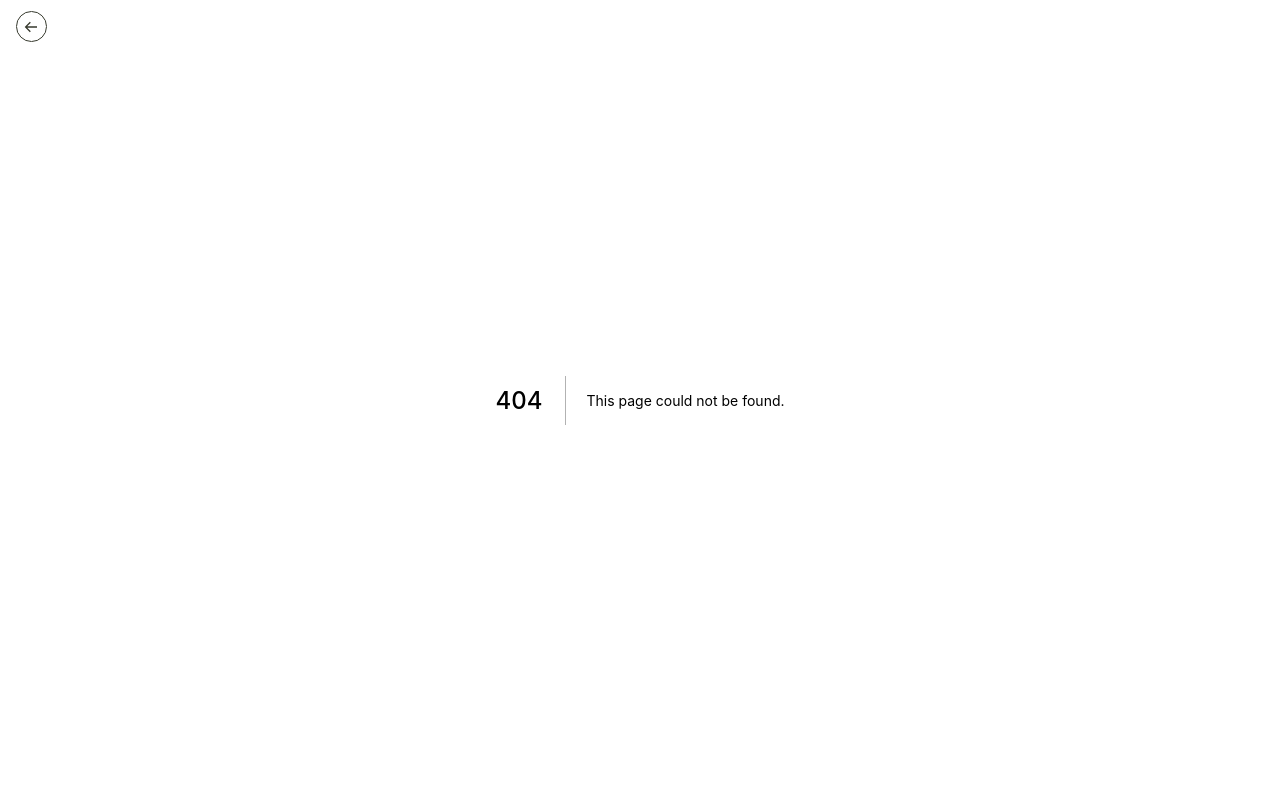
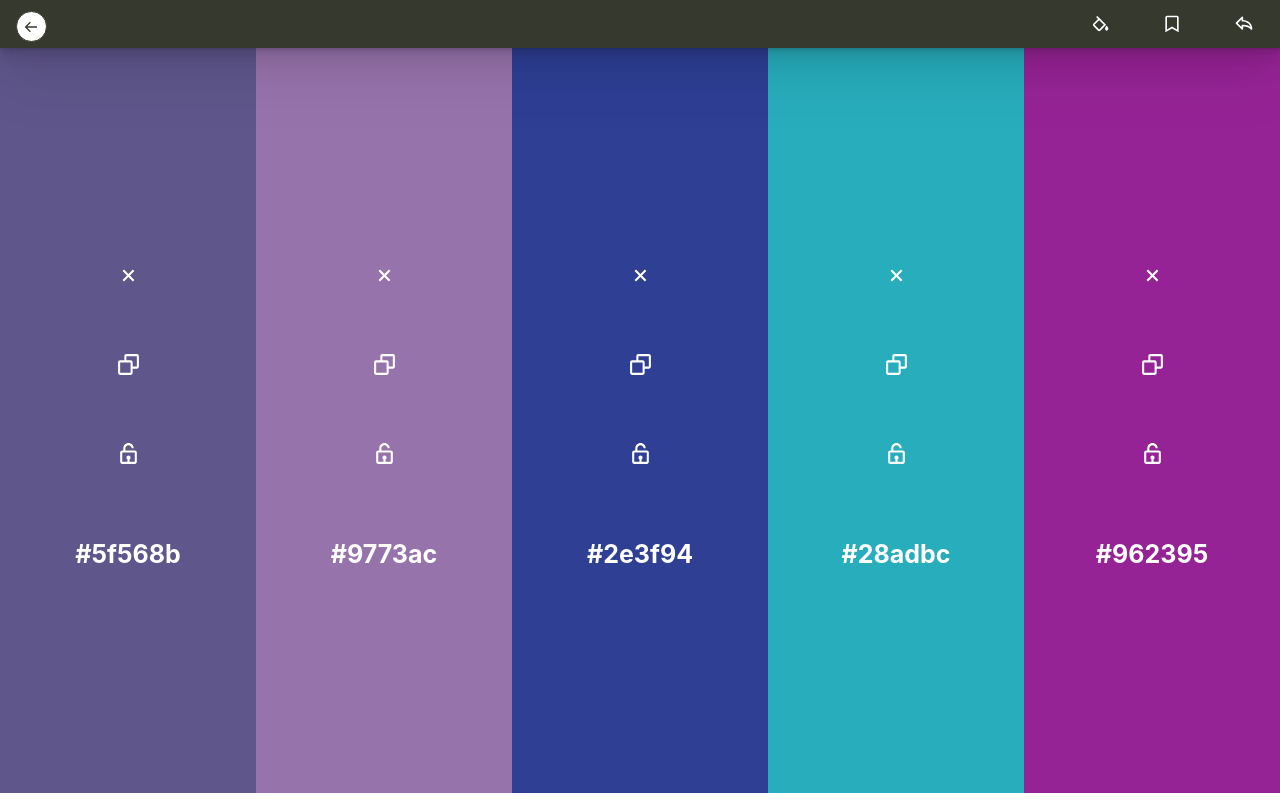
Before and after one commit to MayurDeopa/colorpallete, a Next.js app: page /generator/5f568b9773ac2e3f9428adbc962395 in a window 1280 px wide. Before the commit this address had no page. Built offline with nearby package versions, Linux system fonts and the light colour scheme.

Commit message:
Added New UI

```diff
--- a/actions/generateColors.js
+++ b/actions/generateColors.js
@@ -32,7 +32,7 @@ export const generateColors =(arr)=>{
                 newArr.push(getCOlorObject(getRandomColor(),i))
             }
         }
-        console.log(newArr)
+
         return newArr
     }
     else{
@@ -46,14 +46,14 @@ export const generateColors =(arr)=>{
 export const getColorsFromString=(str)=>{
     let arr =[]
     let hash ="#"
-    for(let i=0 , o =0;i<=4;i++,o+=6){
+    for(let i=0 , o =0;i<str.length/6;i++,o+=6){
         arr[i]=getCOlorObject(hash.concat(str.substr(o,6)),i)
     }
     return arr
 }
 
 export const generateUrlFromArray =(arr)=>{
-    let url ='https://colorpallete.vercel.app/exports/'
+    let url ='/generator/'
     let colorString= ""
     for(let i=0;i<arr.length;i++){
         colorString += arr[i].color.substr(1)
@@ -61,3 +61,32 @@ export const generateUrlFromArray =(arr)=>{
     url += colorString
     return url
 }
+
+export const  hexToRgb=(hex)=> {
+    console.log(hex)
+    // Remove the hash at the start if it's there
+    hex = hex.replace(/^#/, '');
+
+    // Parse the r, g, b values
+    let bigint = parseInt(hex, 16);
+    let r = (bigint >> 16) & 255;
+    let g = (bigint >> 8) & 255;
+    let b = bigint & 255;
+
+    // Return the result as an object
+    return { r: r, g: g, b: b };
+}
+
+export const rgbToHex=(r, g, b)=> {
+    return "#" + ((1 << 24) + (r << 16) + (g << 8) + b).toString(16).slice(1).toUpperCase();
+}
+export const getSimilarColor = (color1Hex,color2Hex)=>{
+    const {r:r1,g:g1,b:b1} = hexToRgb(color1Hex)
+    const {r:r2,g:g2,b:b2} = hexToRgb(color2Hex)
+
+    let rMid = Math.round((r1 + r2) / 2);
+    let gMid = Math.round((g1 + g2) / 2);
+    let bMid = Math.round((b1 + b2) / 2);
+
+    return getCOlorObject(rgbToHex(rMid, gMid, bMid),Math.floor(Math.random()*1000));
+}
--- a/components/Back.js
+++ b/components/Back.js
@@ -4,7 +4,7 @@ import {BiArrowBack} from 'react-icons/bi'
 const Back =()=>{
     const router = useRouter()
     const goBack=()=>{
-        router.back()
+        router.push('/')
     }
 
     return (
--- a/components/Color.js
+++ b/components/Color.js
@@ -1,12 +1,16 @@
-import { useContext, useState } from 'react'
-import {BiCopy,BiLock,BiLockOpen,BiBookmark } from 'react-icons/bi'
-import { ColorContext } from '../pages/_app'
+import { useState } from 'react'
+import {BiCopy,BiLock,BiLockOpen,BiX,BiPlus } from 'react-icons/bi'
 import styles from '../styles/Generator.module.css'
+import { getSimilarColor,generateUrlFromArray } from '../actions/generateColors'
+import { useRouter } from 'next/router'
 
-const Color = ({color,changes})=>{
-    const {saved} = useContext(ColorContext)
+const Color = ({color,changes,index})=>{
+    const router = useRouter()
     const [colors,setColors] = changes.globalState
     const [locked,setLocked] = useState(false)
+
+    const [isExpansionOpen,toggleExpansion] = useState(false)
+
     const lock = ()=>{
         setLocked(true)
         setColors(colors.map((x)=>x.id===color.id?{...x,isLocked:true}:x))
@@ -16,6 +20,31 @@ const Color = ({color,changes})=>{
         setColors(colors.map((x)=>x.id===color.id?{...x,isLocked:false}:x))
     }
 
+    const handleExpand = (index1,index2)=>{
+        const tempArr = []
+        let tempIndex = 0
+        let newArrayIndex = 0
+        while (newArrayIndex<colors.length + 1) {
+            if(newArrayIndex===index2){
+                tempArr[newArrayIndex] = getSimilarColor(colors[index1].color,colors[index2].color)
+                newArrayIndex++
+            }
+            else{
+                tempArr[newArrayIndex] = colors[tempIndex]
+                newArrayIndex++
+                tempIndex++
+            }
+        }
+        setColors(tempArr)
+        router.push(generateUrlFromArray(tempArr))
+    }
+
+    const handleClose = (color)=>{
+        const newColors = colors.filter((c)=>c.id!==color.id)
+        setColors(newColors)
+        router.push(generateUrlFromArray(newColors))
+    }
+
     return (
         <div style={{
             backgroundColor :color.color,
@@ -23,6 +52,18 @@ const Color = ({color,changes})=>{
         }}
             className={styles.color}
         >
+            {index!==0 && (
+                <div className={styles.expand} onMouseEnter={()=>toggleExpansion(true)} onMouseLeave={()=>toggleExpansion(false)}>
+                    {isExpansionOpen && (
+                        <div className={styles.expand_icon} style={{color:'black'}} onClick={()=>handleExpand(index-1,index)}>
+                            <BiPlus color='black'/>
+                        </div>
+                    )}
+                </div>
+            )}
+             <div className={styles.icons} onClick={()=>handleClose(color)}>
+                <BiX/>
+            </div>
             <div className={styles.icons} onClick={()=>navigator.clipboard.writeText(color.color)}>
                 <BiCopy/>
             </div>
--- a/package.json
+++ b/package.json
@@ -12,7 +12,7 @@
     "next": "12.1.0",
     "react": "17.0.2",
     "react-dom": "17.0.2",
-    "react-icons": "^4.3.1"
+    "react-icons": "^4.12.0"
   },
   "devDependencies": {
     "eslint": "8.9.0",
--- a/pages/generator.js
+++ b/pages/generator/[colorCode].js
@@ -1,10 +1,10 @@
-import { generateColors, generateUrlFromArray} from "../actions/generateColors"
+import { generateColors, generateUrlFromArray, getColorsFromString} from "../../actions/generateColors"
 import { useContext, useEffect, useState } from "react"
-import Color from "../components/Color"
-import styles from '../styles/Generator.module.css'
+import Color from '../../components/Color'
+import styles from '../../styles/Generator.module.css'
 import Head from "next/head"
 import { BiBookmark,BiColorFill ,BiShare} from "react-icons/bi"
-import { ColorContext } from "./_app"
+import { ColorContext } from "../_app"
 import { useRouter } from "next/router"
 
 const Generator=()=>{
@@ -12,12 +12,17 @@ const Generator=()=>{
     const {saved} = useContext(ColorContext)
     const [savedColors,setSavedColors] = saved
     const [colors,setColors] = useState([])
+
+    const colorsFromUrl = router.query.colorCode
+    console.log(colorsFromUrl)
     useEffect(()=>{
-        setColors(()=>generateColors(colors))
-    },[])
+        if(colorsFromUrl)setColors(()=>getColorsFromString(colorsFromUrl))
+
+    },[router.isReady])
     const handleChange =()=>{
         const palette = generateColors(colors)
         setColors(palette)
+        router.push(generateUrlFromArray(palette))
     }
     const save=()=>{
         let temp = savedColors
@@ -27,7 +32,7 @@ const Generator=()=>{
     }
     const share =()=>{
         navigator.clipboard.writeText(generateUrlFromArray(colors))
-        router.push(generateUrlFromArray(colors))
+        // router.push(generateUrlFromArray(colors))
     }
     return (
         <div className="page_wrapper">
@@ -42,7 +47,7 @@ const Generator=()=>{
                 </div>
                 <div className={styles.generator}>
                     {colors?.map((c,i)=>{
-                        return <Color key={i} color={c} changes={{
+                        return <Color key={i} color={c} index={i} changes={{
                             globalState:[colors,setColors]
                         }}/>
                     })}
--- a/styles/Generator.module.css
+++ b/styles/Generator.module.css
@@ -10,7 +10,7 @@
 }
 
 .color{
-    height:93vh;
+    height:93.1vh;
     width:100%;
     display:flex;
     justify-content:center;
@@ -19,6 +19,35 @@
     gap:2rem;
     color:white;
     font-size:25px;
+    position: relative;
+}
+
+.expand{
+    position: absolute;
+   height: 100%;
+    left: -30%;
+    /* height: 30px; */
+    width: 60%;
+   display: flex;
+   align-items: center;
+   justify-content: center;
+        /* border-radius: 50%;
+        background-color: white; */
+}
+
+/* .expand:hover{
+    border: solid 1px blue;
+} */
+
+.expand_icon{
+    height: 30px;
+    width: 30px;
+    background-color: white;
+    border-radius: 50%;
+    display: flex;
+    align-items: center;
+    justify-content: center;
+    cursor: pointer;
 }
 
 .header{
@@ -70,12 +99,20 @@
 
 @media screen and (max-width:500px) {
     .generator{
+        height: 100%;
         flex-direction: column;
     }
 
     .color{
-        height: 4rem;
+        height: 25%;
         width: 100%;
         flex-direction: row;
     }
+
+    .expand{
+        height: 80%;
+        top: -40%;
+        width: 100%;
+        left:unset;
+    }
 }
--- a/styles/Saved.module.css
+++ b/styles/Saved.module.css
@@ -22,26 +22,32 @@
     font-size: 30px;
 }
 
+.palette_header{
+    height:40px;
+    width: 100%;
+    background-color: white;
+    display: flex;
+    align-items: center;
+    justify-content: space-between;
+}
+
 .palette_colors{
     display: flex;
     align-items: center;
     justify-content: space-around;
-    height: 2rem;
+    height: 100%;
     width: 100%;
-    margin-top: 3rem;
-    padding: 1rem;
+
 }
 
 .color{
-    height: 2rem;
-    width: 2rem;
-    border-radius: 50%;
+    height: 100%;
+    width: 100%;
+
 }
 
 .delete{
-    position: absolute;
-    right: 0.3rem;
-    top: 0.3rem;
+
     height: 1.5rem;
     width: 1.5rem;
     display: flex;
@@ -49,7 +55,6 @@
     justify-content: center;
     color: #36392d;
     border-radius: 50%;
-    padding: 0.2rem;
     cursor: pointer;
 }
 
```
Also changed, not shown: pages/generator/index.js (added, +22 -0 lines), pages/saved.js (+15 -2 lines), 1 other file (tests, documents, lock files or other folders).
